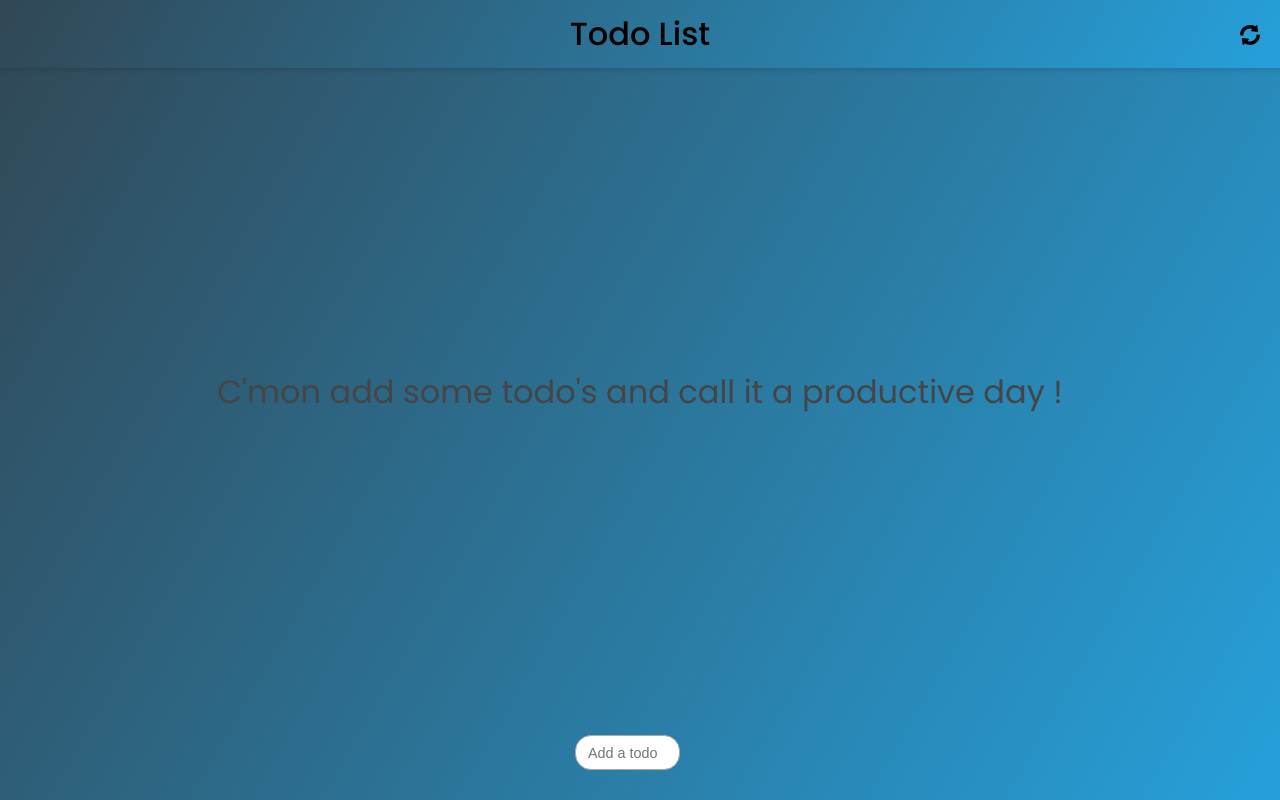
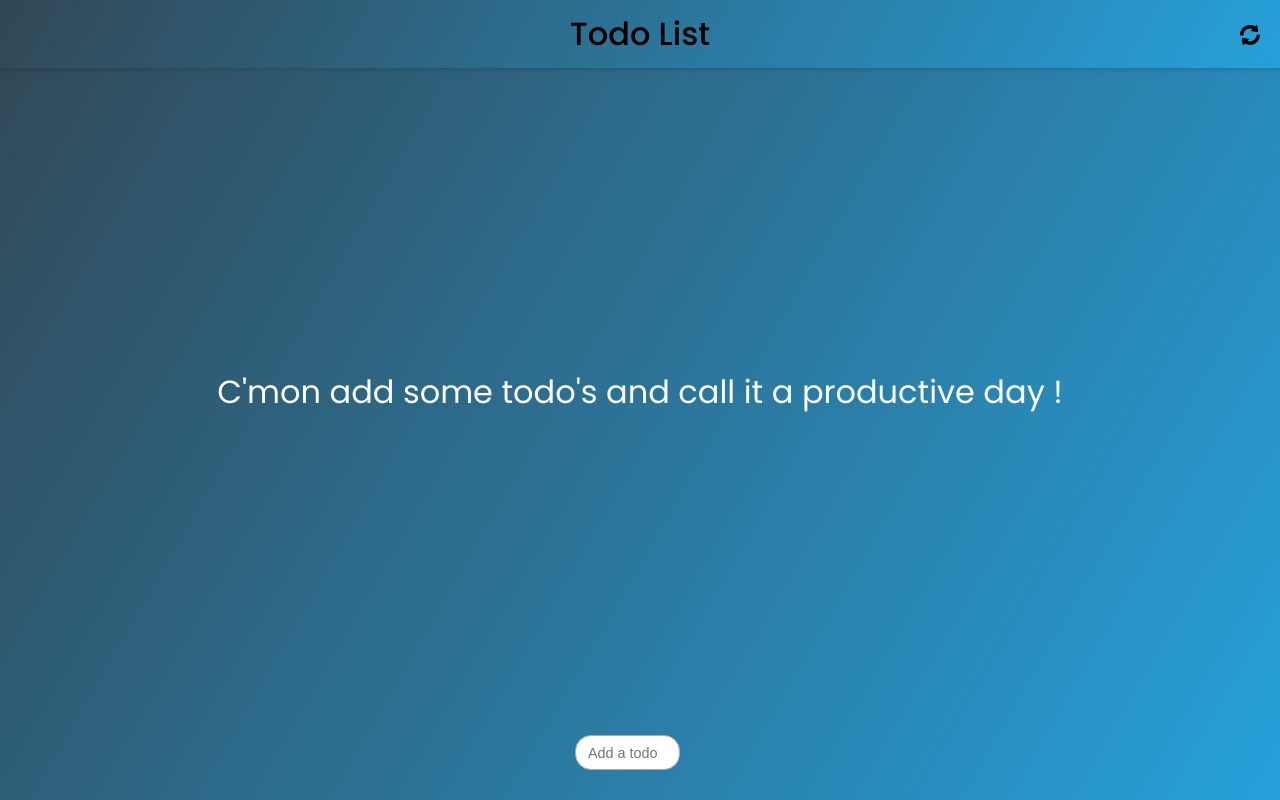
Before and after one commit to Yan-ni/todo-list, a React (Create React App) app: page / in a window 1280 px wide. Built offline with nearby package versions, Linux system fonts and the light colour scheme.

Commit message:
changed some colors of the theme

```diff
--- a/src/App.css
+++ b/src/App.css
@@ -31,11 +31,12 @@ body {
 }
 
 .Welcome-message {
-  color: #454545;
+  color: #fefefe;
   font-size: 2rem;
   text-align: center;
   align-self: center;
   margin: auto;
+  padding: 20px;
 }
 
 form {
@@ -80,7 +81,7 @@ form {
 }
 
 .todo {
-  background-color: #f8dd37;
+  background-color: #fac515;
 }
 
 .todo:hover {
```
